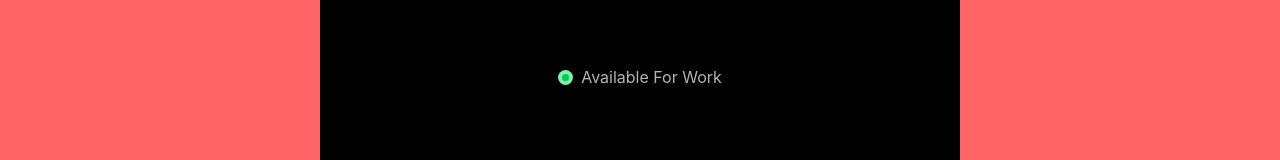
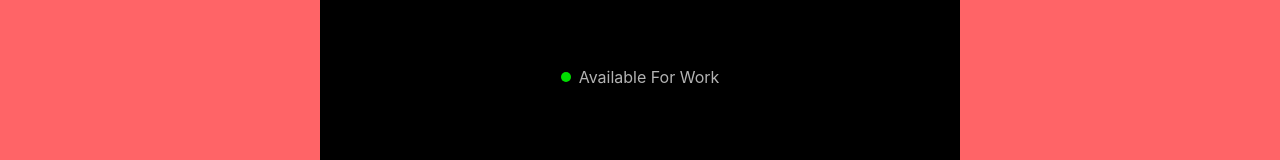
Before and after one commit to im-abdulhanan/My-Portfolio, a React (Vite) app: page / in a window 1280 px wide. Shown: the part 145-305 px from the top of the page. Built offline with nearby package versions, Linux system fonts and the light colour scheme.

Commit message:
files added

```diff
--- a/src/components/Home.jsx
+++ b/src/components/Home.jsx
@@ -1,10 +1,10 @@
+import "../css components/Home.css"
 export const Home = () => {
   return (
     <div className="w-full h-[88vh] flex justify-center items-center bg-red-400">
         <div className="w-[50%] h-[80vh] bg-black flex flex-col items-center justify-around">
             <div className="flex  gap-2 items-center w-fit h-fit ">
-                <div className="w-[15px] h-[15px] rounded-[100%] bg-green-300 flex items-center justify-center">
-                    <div className="w-[7px] h-[7px] rounded-[100%] bg-green-500"></div></div>
+                <div className="w-[10px] h-[10px] rounded-[100%] bg-green-500 green-small"></div>
                 <h4 className="text-white/70">Available For Work</h4>
             </div>
             <div className="">
--- /dev/null
+++ b/src/css components/Home.css
@@ -0,0 +1,15 @@
+@keyframes greenlight {
+  0% {
+    background-color: rgba(0, 255, 0, 1);
+  }
+  50% {
+    background-color: rgba(0, 255, 0, 0.4);
+  }
+  100% {
+    background-color: rgba(0, 255, 0, 1);
+  }
+}
+
+.green-small {
+  animation: greenlight 2s infinite;
+}
```
